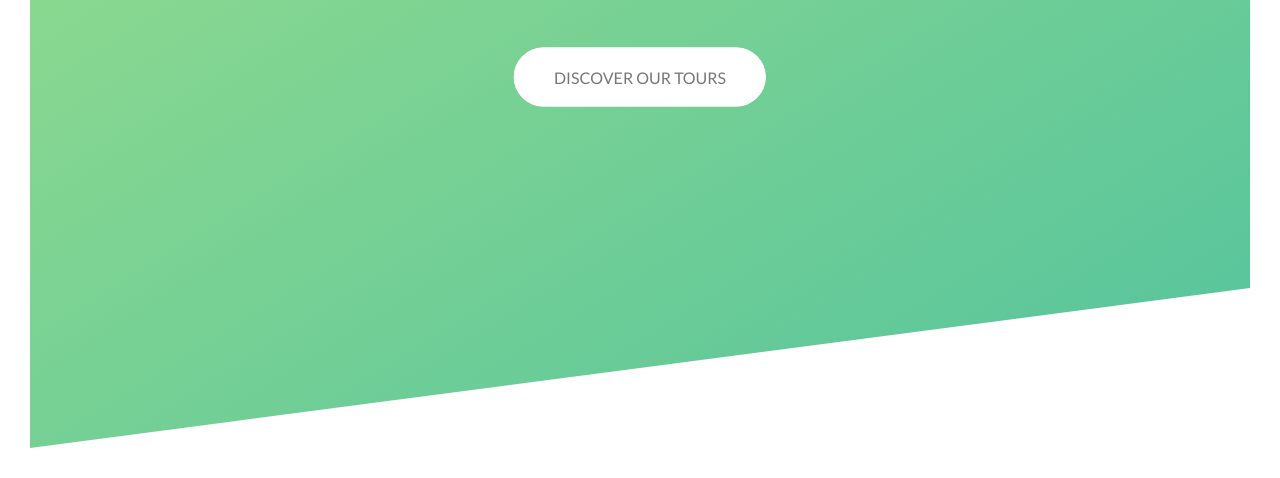
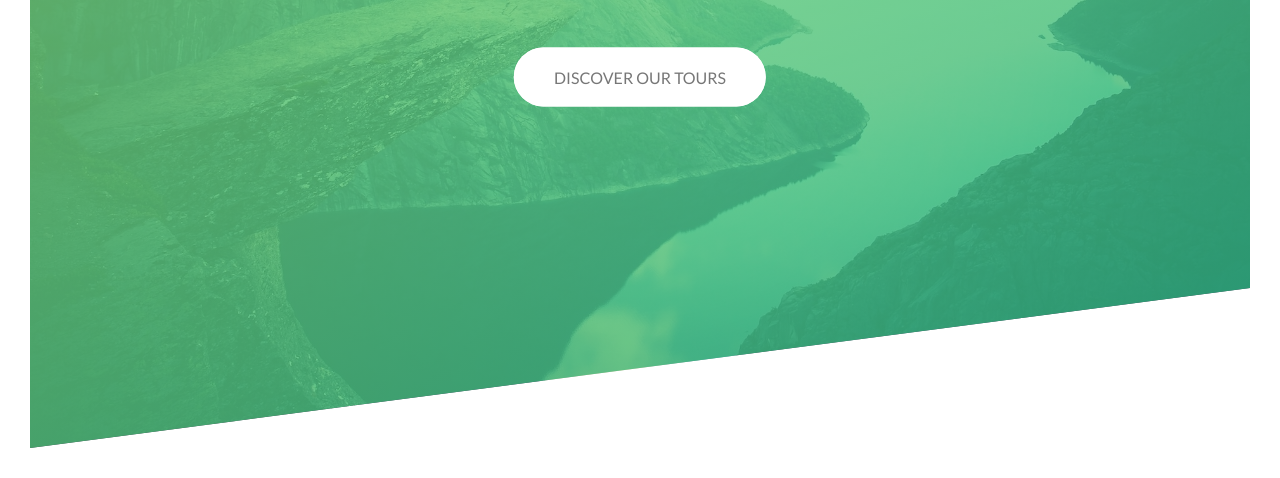
Before and after one commit to PrayagTandon/hero-section-Natours, a plain HTML site: page index.html in a window 1280 px wide. Shown: the part 342-820 px from the top of the page. Drawn offline with Linux system fonts and the light colour scheme.

Commit message:
1st commit

```diff
--- a/CSS/style.css
+++ b/CSS/style.css
@@ -33,7 +33,7 @@ body {
       rgba(126, 213, 111, 0.8),
       rgba(40, 180, 133, 0.8)
     ),
-    url(/Natours-project/Natours-part-1/img/hero.jpg);
+    url(/img/hero.jpg);
 
   background-size: cover;
   background-position: top;
```
